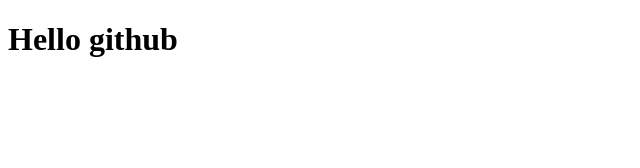
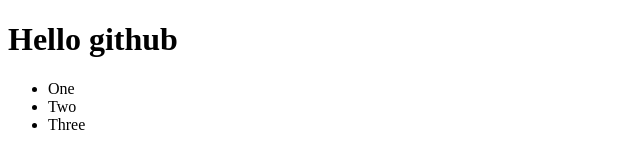
Before and after one commit to rcdosado/myproject, a plain HTML site: page index.html in a window 1280 px wide. Shown: the whole page, without its empty margins (0-640 px from the left). Drawn offline with Linux system fonts and the light colour scheme.

Commit message:
add mylist

```diff
--- a/index.html
+++ b/index.html
@@ -6,5 +6,12 @@
 </head>
 <body>
   <h1>Hello github</h1>
+  <div class="mylist">
+    <ul>
+      <li>One</li>
+      <li>Two</li>
+      <li>Three</li>
+    </ul>
+  </div>
 </body>
 </html>
```
